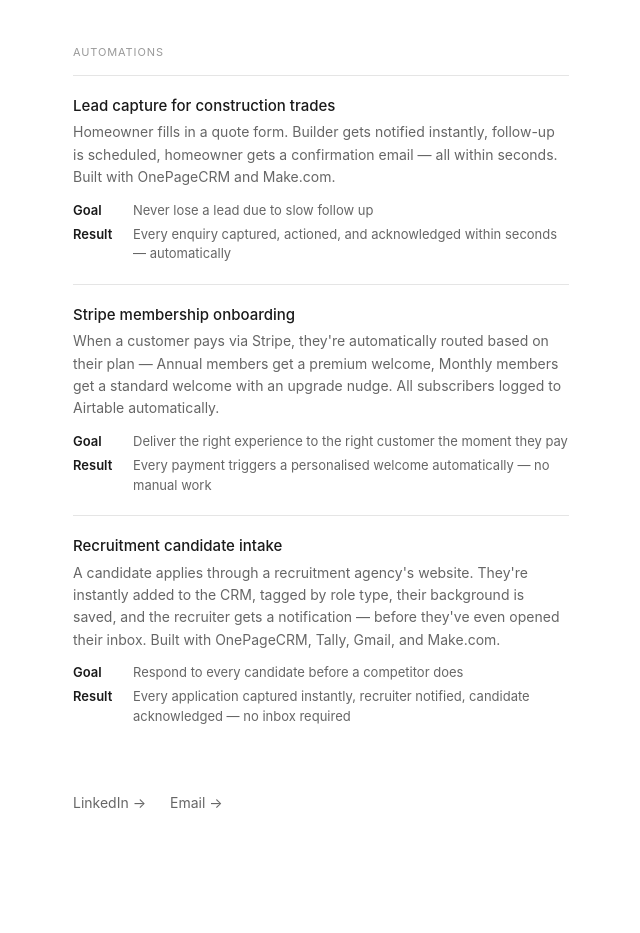
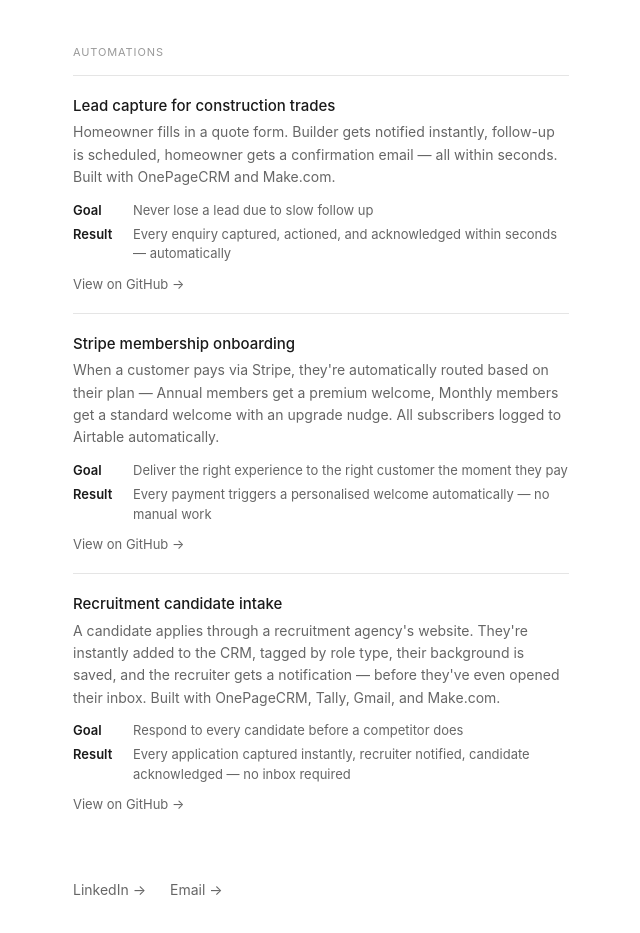
Before and after one commit to claireconry/portfolio, a plain HTML site: page index.html in a window 1280 px wide. Shown: the part 125-1058 px from the top of the page, without its empty margins (319-959 px from the left). Before the commit the page ends 1000 px from the top, so only its background shows below. Drawn offline with Linux system fonts and the light colour scheme.

Commit message:
Add GitHub links for automation projects
Added links to GitHub repositories for automation projects.

```diff
--- a/index.html
+++ b/index.html
@@ -49,6 +49,7 @@
         <span class="meta-value">Every enquiry captured, actioned, and acknowledged within seconds — automatically</span>
       </div>
     </div>
+     <a href="https://github.com/claireconry/construction-contact-form-automation" target="_blank" style="font-size:13px;color:#666;text-decoration:none;display:inline-block;margin-top:12px;">View on GitHub →</a>
   </div>
 
 <div class="automation">
@@ -67,6 +68,7 @@
       <span class="meta-value">Every payment triggers a personalised welcome automatically — no manual work</span>
     </div>
   </div>
+   <a href="https://github.com/claireconry/stripe-membership-automation" target="_blank" style="font-size:13px;color:#666;text-decoration:none;display:inline-block;margin-top:12px;">View on GitHub →</a>
 </div>
 
   <div class="automation">
@@ -82,6 +84,7 @@
         <span class="meta-value">Every application captured instantly, recruiter notified, candidate acknowledged — no inbox required</span>
       </div>
     </div>
+     <a href="https://github.com/claireconry/recruitment-candidate-automation" target="_blank" style="font-size:13px;color:#666;text-decoration:none;display:inline-block;margin-top:12px;">View on GitHub →</a>
   </div>
 
   <div class="links">
```
